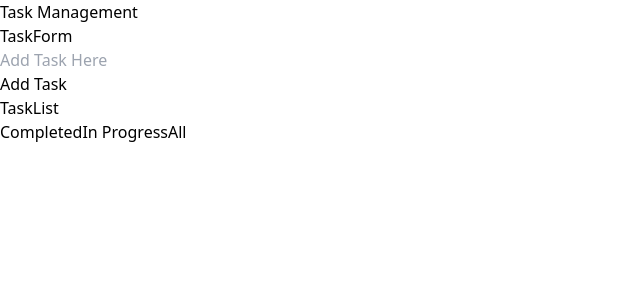
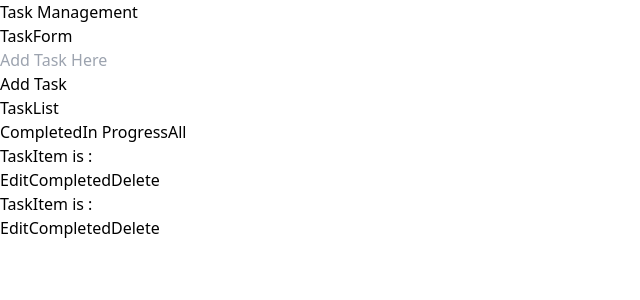
Before and after one commit to eyallampel1/taskMangment_React, a React (Vite) app: page / in a window 1280 px wide. Shown: the top 300 px of the page, without its empty margins (0-640 px from the left). Built offline with nearby package versions, Linux system fonts and the light colour scheme.

Commit message:
two rows empty bug

```diff
--- a/src/components/TaskForm.jsx
+++ b/src/components/TaskForm.jsx
@@ -1,19 +1,24 @@
-export function TaskForm({setTask}){
-    let task = ""
+export function TaskForm({ setTask }) {
+    let task = "";
     return (
         <div className="bg-blue-300">
-            <div className="text-3xl ">TaskForm</div>
-            <div className={"mr-6"}>
-
-                <input type="text"
-                       className={"w-full rounded m-3 "}
-                       onChange={(e)=>{task = e.target.value}}
-                       placeholder="Add Task Here"/>
-                <div className={"flex justify-center"}>
-                    <button onClick={ ()=>{setTask(task)} } className={"bg-green-500 text-white p-2 rounded hover:bg-green-300 mb-3"}>
-                        Add Task</button>
+            <div className="text-3xl">TaskForm</div>
+            <div className="mr-6">
+                <input
+                    type="text"
+                    className="w-full rounded m-3"
+                    onChange={(e) => { task = e.target.value }}
+                    placeholder="Add Task Here"
+                />
+                <div className="flex justify-center">
+                    <button
+                        onClick={() => { if (task !== "") setTask(task); }}
+                        className="bg-green-500 text-white p-2 rounded hover:bg-green-300 mb-3"
+                    >
+                        Add Task
+                    </button>
                 </div>
             </div>
         </div>
-    )
+    );
 }
--- a/src/components/TaskItem.jsx
+++ b/src/components/TaskItem.jsx
@@ -1,7 +1,7 @@
 // eslint-disable-next-line react/prop-types
 import { useState } from "react";
 
-export function TaskItem({ task, deleteTask, index, completedFlag, clickedOnCompletedTask }) {
+export function TaskItem({ task, deleteTask, taskId, completedFlag, clickedOnCompletedTask }) {
     return (
         <div className={`flex items-center justify-between border border-black border-2 p-4 ${completedFlag ? "bg-green-500" : ""}`}>
             <div className={`text-3xl bg-blue-500 hover:bg-blue-300 ${completedFlag ? "line-through" : ""}`}>TaskItem is : {task}</div>
@@ -11,13 +11,13 @@
                     Edit
                 </button>
                 <button
-                    onClick={() => { clickedOnCompletedTask(index); }}
+                    onClick={clickedOnCompletedTask}
                     className="bg-blue-500 text-white py-2 px-4 rounded hover:bg-blue-600 mr-2"
                 >
                     {completedFlag ? "Undo" : "Completed"}
                 </button>
                 <button
-                    onClick={() => { deleteTask(index); }}
+                    onClick={deleteTask}
                     className="bg-red-500 text-white py-2 px-4 rounded hover:bg-red-600 mr-2"
                 >
                     Delete
--- a/src/components/TaskList.jsx
+++ b/src/components/TaskList.jsx
@@ -5,41 +5,34 @@
 export function TaskList({ task }) {
     const [taskArray, setTaskArray] = useState([]);
     const [completedTasks, setCompletedTasks] = useState({});
+    const [idCounter, setIdCounter] = useState(0);
 
-    const clickedOnCompletedTask = (taskIndex) => {
+    const generateUniqueId = () => {
+        setIdCounter(prevIdCounter => prevIdCounter + 1);
+        return Date.now() + idCounter;
+    };
+
+    const clickedOnCompletedTask = (taskId) => {
         setCompletedTasks((prevCompletedTasks) => ({
             ...prevCompletedTasks,
-            [taskIndex]: !prevCompletedTasks[taskIndex],
+            [taskId]: !prevCompletedTasks[taskId],
         }));
     };
 
-    const deleteTask = (indexToDelete) => {
-        setTaskArray((prevTaskArray) => [
-            ...prevTaskArray.slice(0, indexToDelete),
-            ...prevTaskArray.slice(indexToDelete + 1),
-        ]);
+    const deleteTask = (taskIdToDelete) => {
+        setTaskArray((prevTaskArray) => prevTaskArray.filter(task => task.id !== taskIdToDelete));
         setCompletedTasks((prevCompletedTasks) => {
             const updatedCompletedTasks = { ...prevCompletedTasks };
-            delete updatedCompletedTasks[indexToDelete];
+            delete updatedCompletedTasks[taskIdToDelete];
             return updatedCompletedTasks;
         });
     };
 
     useEffect(() => {
-        if (task === "") return;
-        setTaskArray((prevTaskArray) => [...prevTaskArray, task]);
+        if (task === "" || task === undefined) return;
+        const newTask = { id: generateUniqueId(), text: task };
+        setTaskArray((prevTaskArray) => [...prevTaskArray, newTask]);
     }, [task]);
-
-    useEffect(() => {
-        if (taskArray.length > 0) {
-            console.log("Task Array is :", taskArray);
-            console.log("Latest task is :", taskArray[taskArray.length - 1]);
-        }
-    }, [taskArray]);
-
-    useEffect(() => {
-        setTaskArray(taskArray.slice(1));
-    }, []);
 
     return (
         <div className="bg-red-400 mt-3 mb-3">
@@ -51,14 +44,14 @@
                 <button className="bg-blue-500 text-white p-2 rounded hover:bg-blue-300 mb-3">All</button>
             </div>
             <ul>
-                {taskArray.map((task, index) => (
-                    <li key={index} className="mb-3">
+                {taskArray.map(({ id, text }) => (
+                    <li key={id} className="mb-3">
                         <TaskItem
-                            task={task}
-                            deleteTask={deleteTask}
-                            index={index}
-                            completedFlag={!!completedTasks[index]}
-                            clickedOnCompletedTask={clickedOnCompletedTask}
+                            task={text}
+                            deleteTask={() => deleteTask(id)}
+                            taskId={id}
+                            completedFlag={!!completedTasks[id]}
+                            clickedOnCompletedTask={() => clickedOnCompletedTask(id)}
                         />
                     </li>
                 ))}
```
